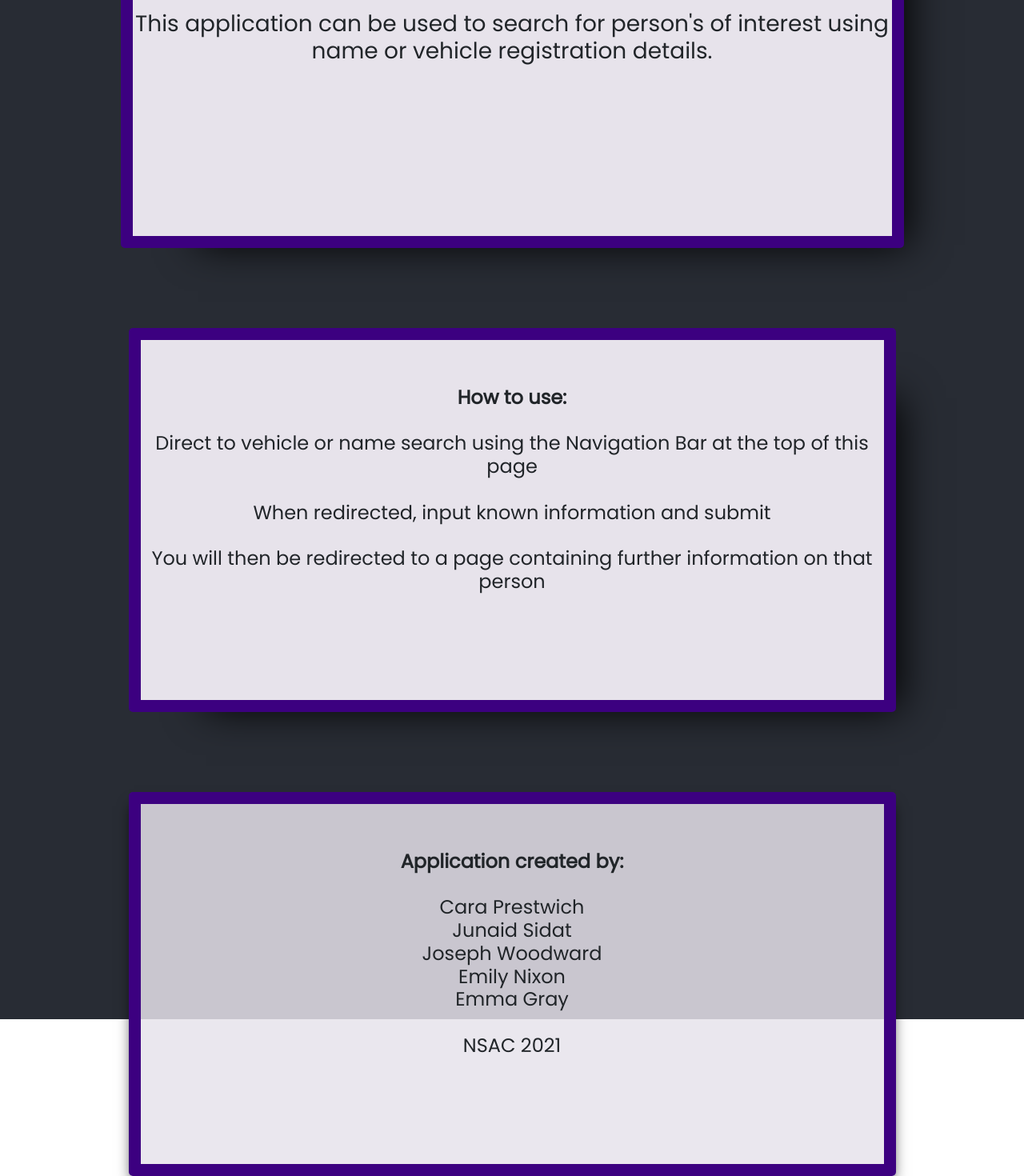
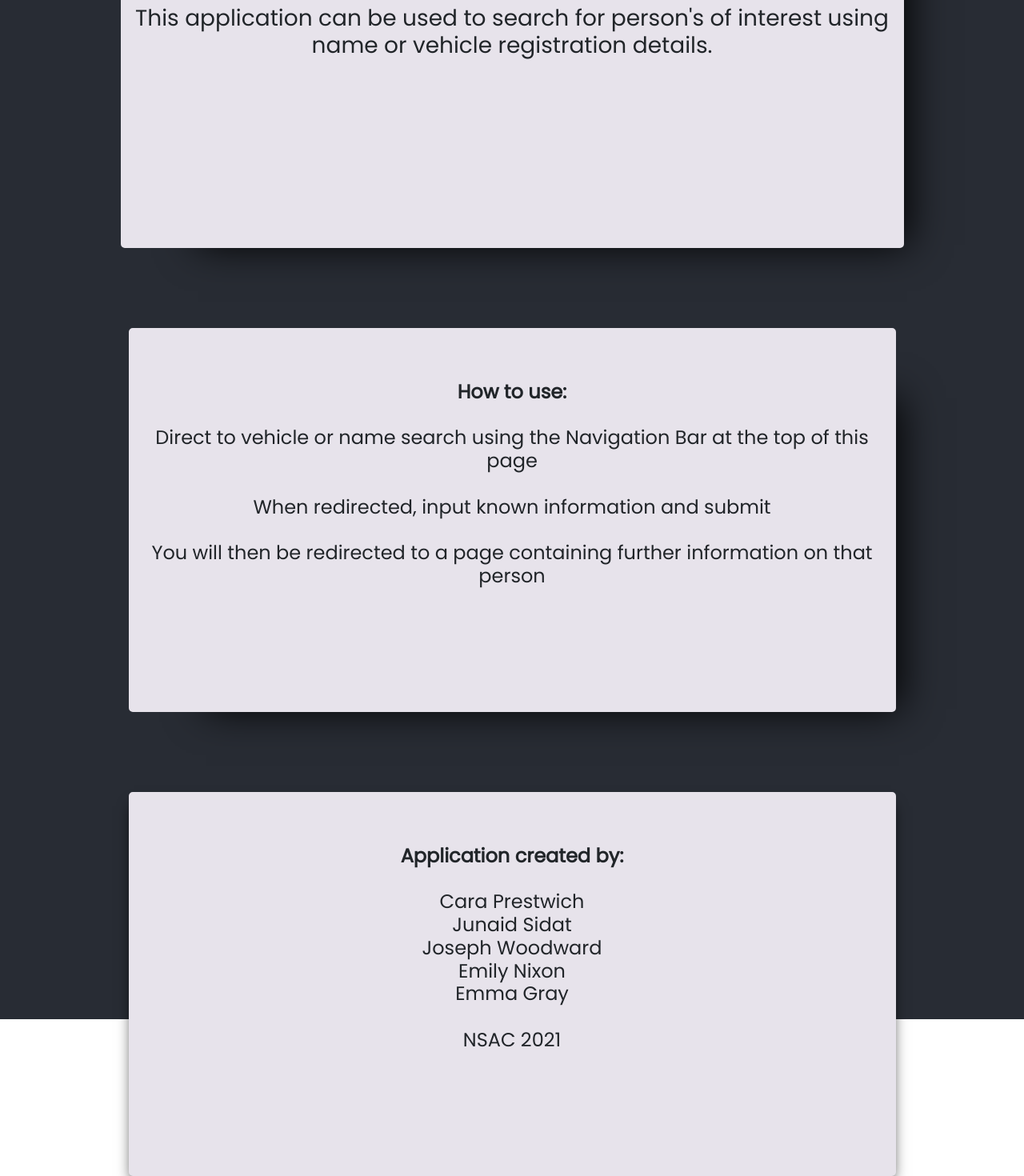
Before and after one commit to the-winning-team-for-this-project/frontend, a React (Create React App) app: page / in a window 1280 px wide. Shown: the part 326-1796 px from the top of the page at 80% size. Built offline with nearby package versions, Linux system fonts and the light colour scheme.

Commit message:
homepage finish

```diff
--- a/src/components/Box.css
+++ b/src/components/Box.css
@@ -2,7 +2,7 @@
     margin: 10px;
     margin-top:  100px;
     background-color: rgb(231, 227, 235);
-    border: 15px solid rgb(60, 0, 128);
+    border: 8px solid rgb(231, 227, 235);
     overflow: hidden;
     height: 600px;
     max-height: 60vh;
@@ -18,7 +18,7 @@
 .b1 {
         margin: 20px;
     margin-top:  100px;
-    border: 15px solid rgb(60, 0, 128);
+    border: 8px solid rgb(231, 227, 235);
     background-color: rgb(231, 227, 235);
     overflow: hidden;
     height: 600px;
@@ -31,34 +31,11 @@
 .b2 {
     margin: 20px;
 margin-top:  100px;
-background-color: rgba(231, 227, 235, 0.849);
-border: 15px solid rgb(60, 0, 128);
+background-color: rgb(231, 227, 235);
+border: 8px solid rgb(231, 227, 235);
 overflow: hidden;
 height: 600px;
 max-height: 60vh;
 box-shadow: 0px 12px 18px -6px black;
 border-radius: 5px;
 }
-
-.b3 {
-    margin: 20px;
-margin-top:  100px;
-background-color: rgba(231, 227, 235, 0.705);
-border: 15px solid rgb(60, 0, 128);
-overflow: hidden;
-height: 600px;
-max-height: 60vh;
-box-shadow: 0px 12px 18px -6px black;
-border-radius: 5px;
-}
-
-.b4 {
-    margin: 20px;
-margin-top:  100px;
-background-color: rgba(231, 227, 235, 0.562);
-overflow: hidden;
-height: 600px;
-max-height: 60vh;
-box-shadow: 0px 12px 18px -6px black;
-border-radius: 5px;
-}
```
